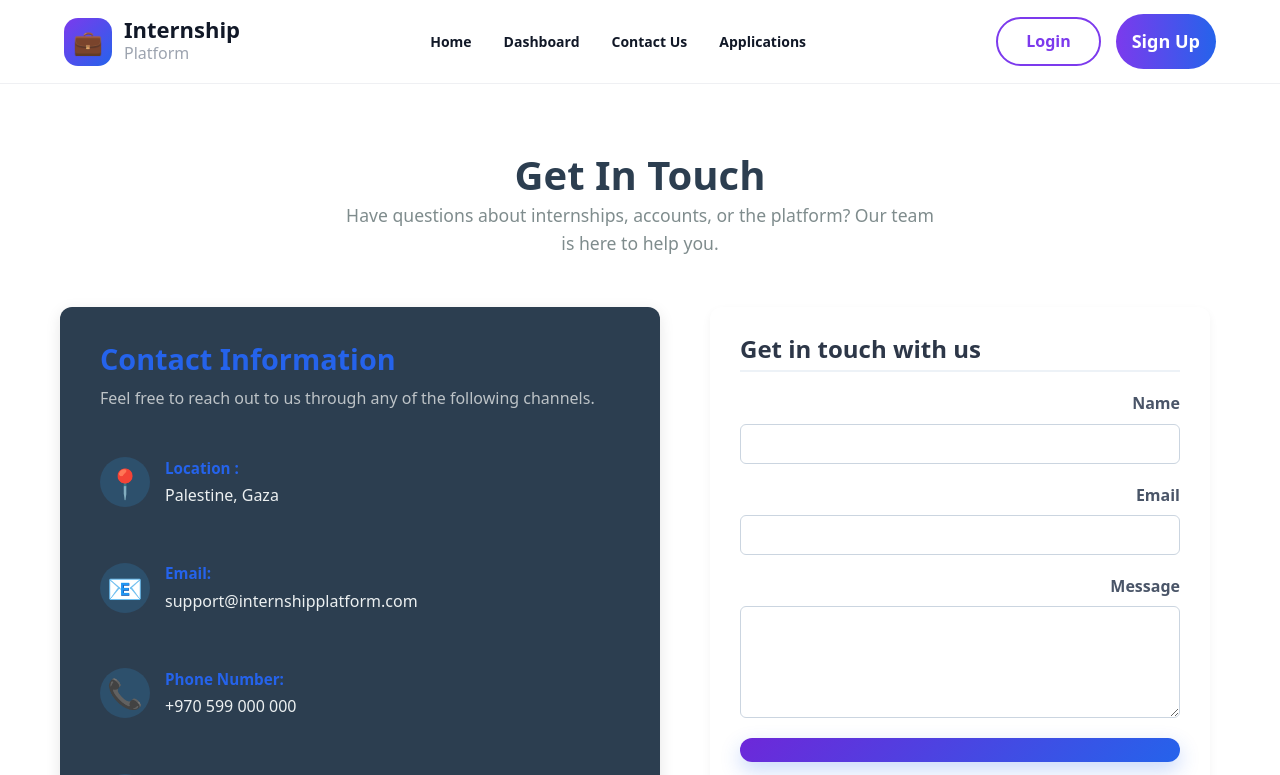
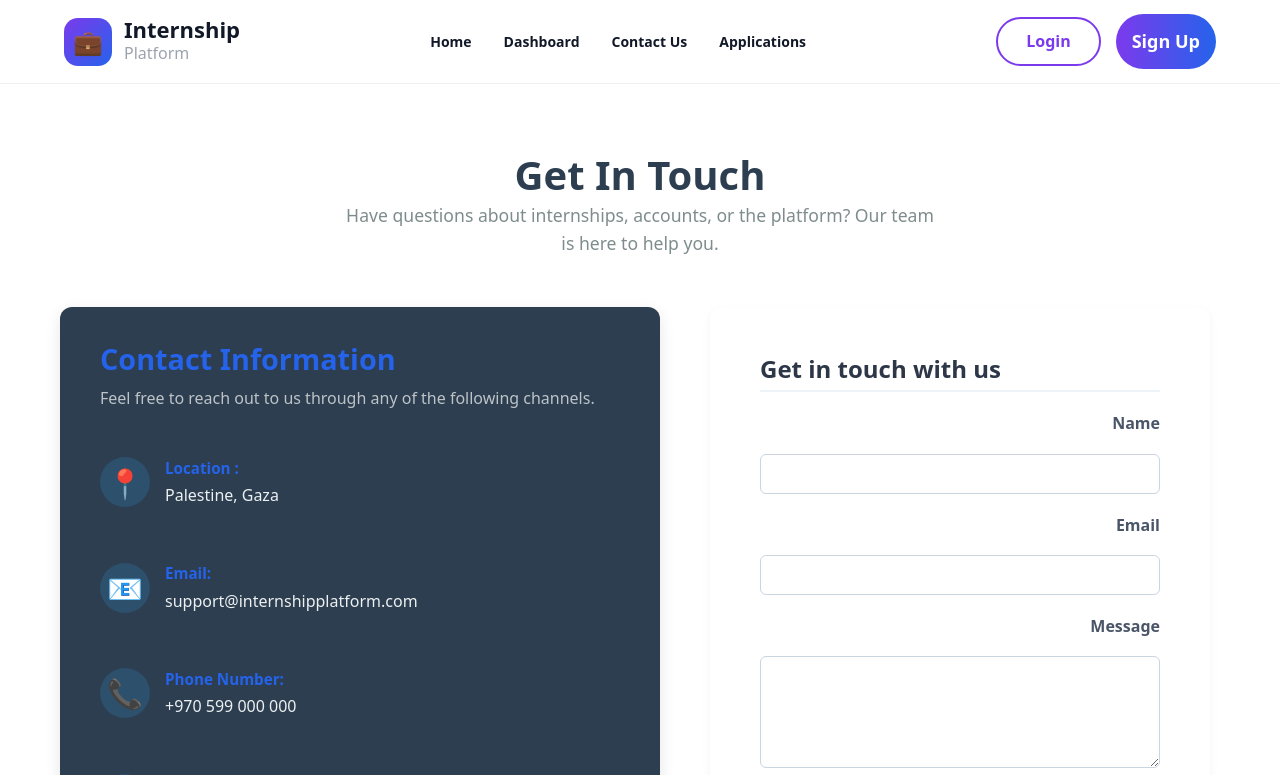
Before and after one commit to amoolsamir332007-svg/Internships-Platform, a React (Vite) app: page /contact in a window 1280 px wide. Shown: the top 775 px of the page. Built offline with nearby package versions, Linux system fonts and the light colour scheme.

Commit message:
Update on contact form

```diff
--- a/src/components/common/ContactForm/ContactForm.css
+++ b/src/components/common/ContactForm/ContactForm.css
@@ -1,6 +1,6 @@
 .contact-form {
   background-color: #ffffff;
-  padding: 30px;
+  padding: 50px;
   border-radius: 12px;
   box-shadow: 0 4px 10px rgba(0, 0, 0, 0.05);
   display: flex;
@@ -29,6 +29,9 @@
 .form-group label {
   font-weight: 600;
   color: #4a5568;
+  padding-bottom: 10px;
+    margin: 0;
+
 }
 
 .form-group input,
--- a/src/components/common/ContactForm/ContactForm.jsx
+++ b/src/components/common/ContactForm/ContactForm.jsx
@@ -74,7 +74,7 @@ const ContactForm = () => {
         {errors.message && <span className="error-text">{errors.message}</span>}
       </div>
 
-      <Button text="Send the message" type="submit" variant="primary" />
+      <Button text="Send the message" type="submit" variant="primary" >Send a message</Button>
     </form>
   );
 };
```
